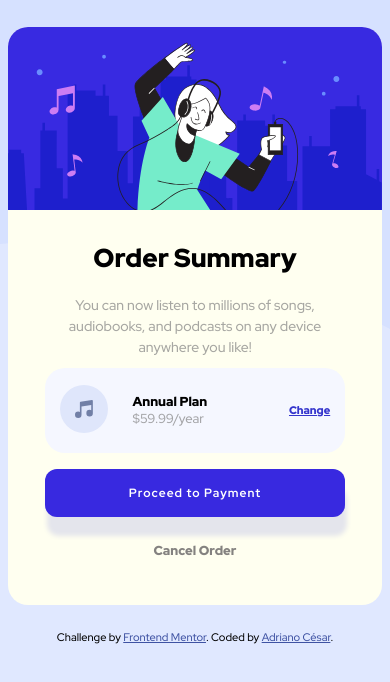
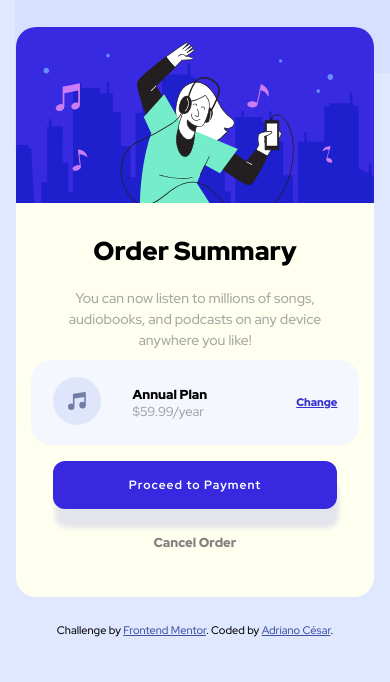
Before and after one commit to adrianoalves93/componentesfrontmentor1, a plain HTML site: page index.html in a window 390 px wide. Drawn offline with Linux system fonts and the light colour scheme.

Commit message:
Add files via upload

```diff
--- a/index.css
+++ b/index.css
@@ -78,6 +78,7 @@ li p {
     color: rgb(52, 52, 204);
     font-weight: 900;
     text-decoration: underline;
+    cursor: pointer;
 }
 
 .container3{
@@ -98,6 +99,7 @@ li p {
     padding: 16px;
     margin-bottom: 1.7rem;
     font-size: 12px;
+    cursor: pointer;
 }
 
 .container3 p{
@@ -106,13 +108,25 @@ li p {
     font-weight: 900;
     color: rgba(104, 102, 102, 0.815);
     font-size: 13px;
+    cursor: pointer;
 }
-
-
-
-
-
 
 
 .attribution { font-size: 11px; text-align: center; }
 .attribution a { color: hsl(228, 45%, 44%); }
+
+
+
+@media screen and (max-width: 480px) {
+    body{
+        background-image: url("./imagens/pattern-background-mobile.svg");
+    }
+
+    section {
+        width: 92%;
+    }
+
+    .container2{
+        padding: 0 0;
+    }
+}
--- a/index.html
+++ b/index.html
@@ -2,7 +2,7 @@
 <html lang="pt-br">
     <head>
         <meta charset="UTF-8">
-        <meta name="viewport" content="width=device-width, initial-scale=1.0"> <!-- displays site properly based on user's device -->
+        <meta name="viewport" content="width=device-width">
         <link rel="stylesheet" href="reset.css">
         <link rel="icon" type="image/png" sizes="32x32" href="imagens/favicon-32x32.png">
         <link href="https://fonts.googleapis.com/css2?family=Red+Hat+Display:wght@500;700;900&display=swap" rel="stylesheet">
```
